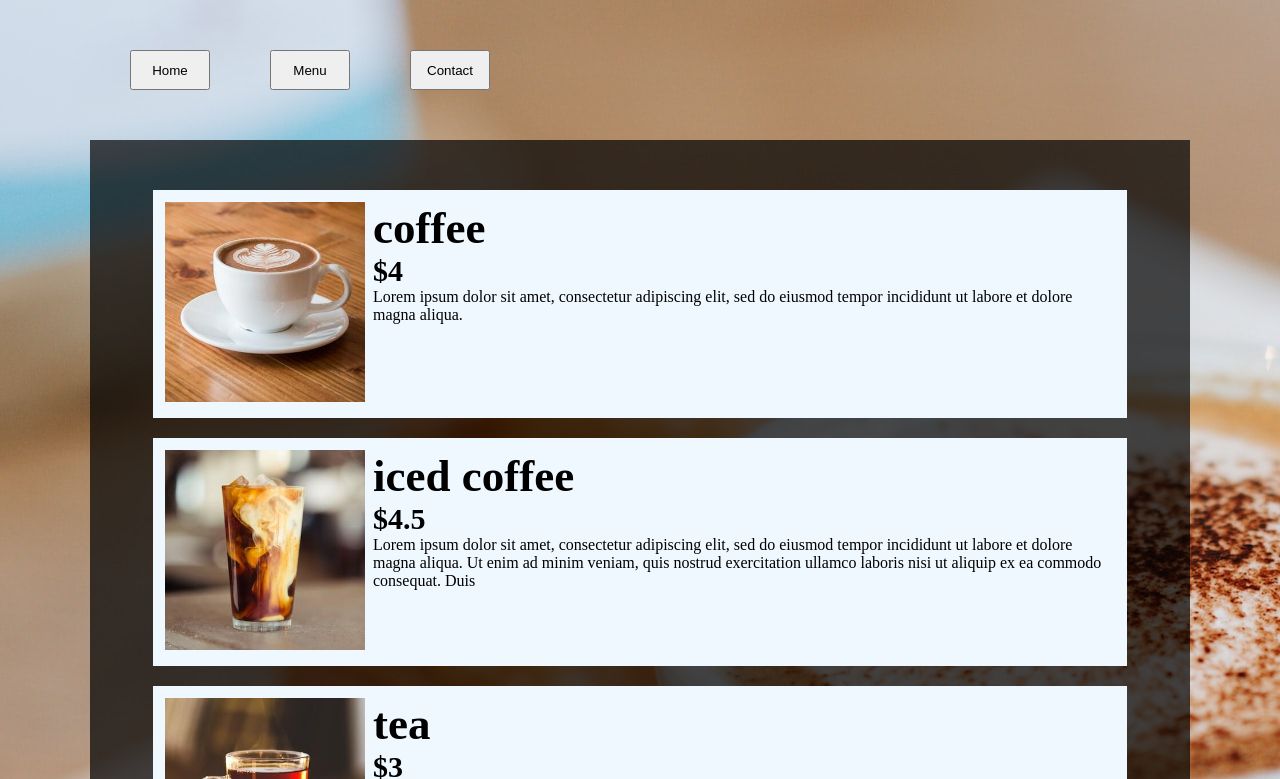
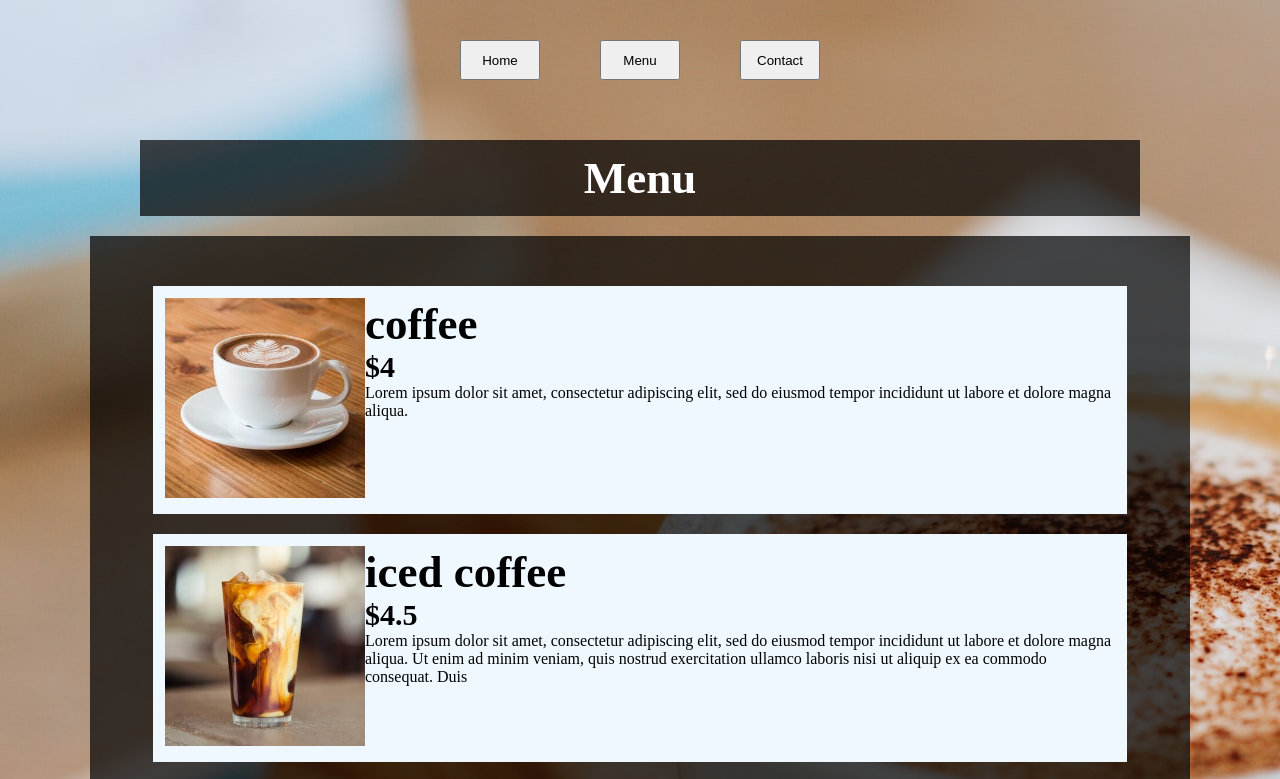
Before and after one commit to ralphorteza/odin-restaurant-page, a website built with webpack: page dist/index.html in a window 1280 px wide. Both pictures are taken after a click on the button "Menu". Shown: the top 779 px of the page. Built offline with Linux system fonts and the light colour scheme.

Commit message:
Refactor and modify style.css

```diff
--- a/src/pages/menu.js
+++ b/src/pages/menu.js
@@ -71,9 +71,21 @@ const menuContainer = () => {
   return container;
 };
 
+const createBanner = () => {
+  const banner = document.createElement('div');
+  banner.classList.add("menu-banner");
+
+  const contactUs = document.createElement('h2');
+  contactUs.textContent = "Menu"
+  banner.appendChild(contactUs);
+
+  return banner;
+};
+
 const menu = () => {
   const main = document.getElementById('main');
-
+  const banner = createBanner();
+  main.appendChild(banner);
   const menuItems = menuContainer();
   main.appendChild(menuItems);
 };
--- a/src/style.css
+++ b/src/style.css
@@ -19,15 +19,15 @@ h3 {
   align-items: center;
 }
 
-.header {
+.header > * {
   display: flex;
-  padding: 10px 50px;
+  padding: 10px 20px;
   align-items: center;
 }
 
 .nav {
   display: flex;
-  justify-content: space-evenly;
+  justify-content: center;
   row-gap: 10px;
   padding: 10px 50px;
 }
@@ -64,6 +64,23 @@ button {
   row-gap: 20px;
 }
 
+.menu-banner {
+  display: flex;
+  flex-direction: column;
+  align-items: center;
+  justify-content: center;
+
+/*   width: 718px;
+  height: 140px; */
+  width: clamp(900px, 95%, 1000px);
+  height: auto;
+  background-color: rgba(0,0,0,.7);
+  padding: 12px 0;
+  margin: 20px 0;
+
+  color: white;
+}
+
 .menu-item {
   background-color: aliceblue;
   width: clamp(900px, 95%, 1000px);
@@ -73,7 +90,7 @@ button {
   justify-content: center;
 
   padding: 12px;
-  gap: 8px;
+  row-gap: 8px;
 }
 
 .item-descriptor {
```
Also changed, not shown: dist/main.js.
